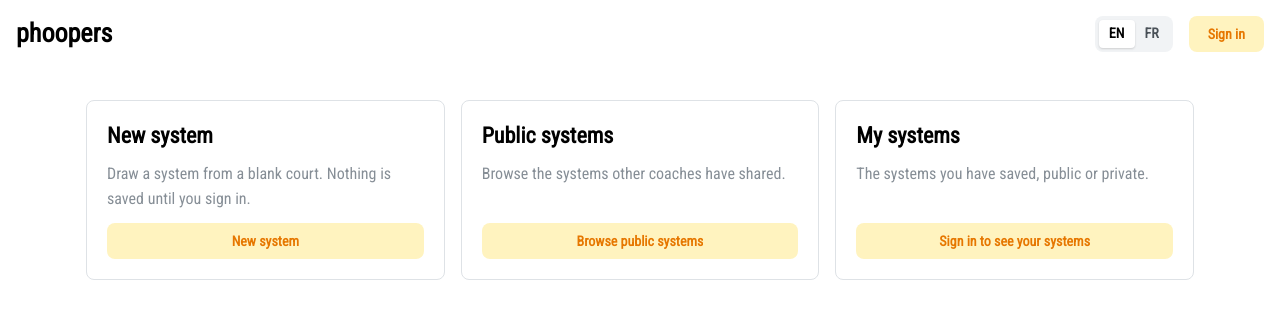
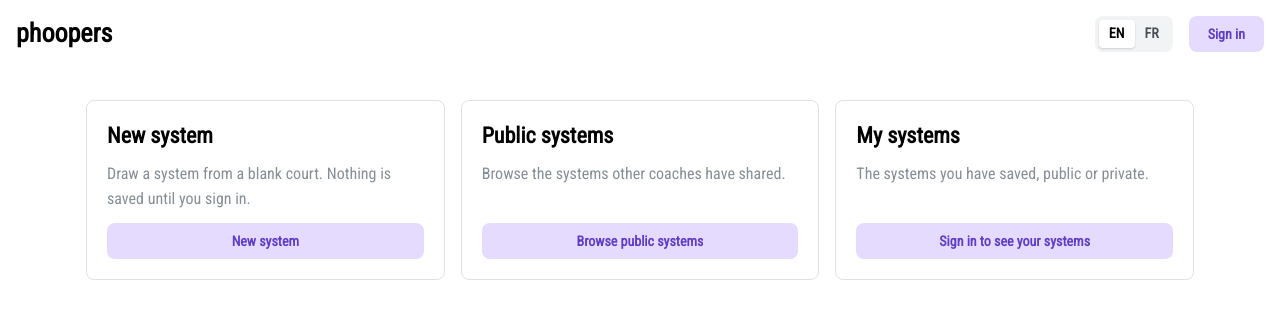
Before and after one commit to antoinefricker/phoopers, a React (Vite) app in the folder apps/pwa/: page / in a window 1280 px wide. Shown: the top 318 px of the page. Built offline with nearby package versions, Linux system fonts and the light colour scheme; no server answers.

Commit message:
feat: move the primary colour from yellow to violet

```diff
--- a/apps/pwa/src/editor/CourtEditLayer.tsx
+++ b/apps/pwa/src/editor/CourtEditLayer.tsx
@@ -164,7 +164,7 @@ export function CourtEditLayer() {
           ref={ghostCircleRef}
           r={PLAYER_HIT_RADIUS}
           fill="none"
-          stroke="var(--mantine-color-yellow-6)"
+          stroke="var(--mantine-primary-color-filled)"
           strokeWidth={0.1}
           strokeDasharray="0.3 0.2"
         />
--- a/apps/pwa/src/theme.ts
+++ b/apps/pwa/src/theme.ts
@@ -10,11 +10,12 @@ export const theme = createTheme({
   // which made the app's own chrome — the play button, the scrubber, a focus ring — the same
   // colour as one of the two teams, so blue meant both "this app" and "the attack". The teams
   // keep their blue and red, which are the court's language and not the product's.
-  primaryColor: 'yellow',
+  primaryColor: 'violet',
   // Let Mantine pick black or white for whatever sits on a filled control, rather than taking
-  // its white default: with a high-luminance primary, white on filled measured 1.86:1 on the
-  // play button — the app's main control, effectively illegible. Set on the theme and not per
-  // button so a control added later cannot miss it.
+  // its white default. It is what the primary being a setting costs: the app wore a yellow
+  // primary, where white on filled measured 1.86:1 on the play button — the app's main control,
+  // effectively illegible. Violet needs no rescuing, but the next palette might. Set on the
+  // theme and not per button so a control added later cannot miss it.
   autoContrast: true,
   fontFamily: FONT_STACK,
   headings: { fontFamily: FONT_STACK },
```
